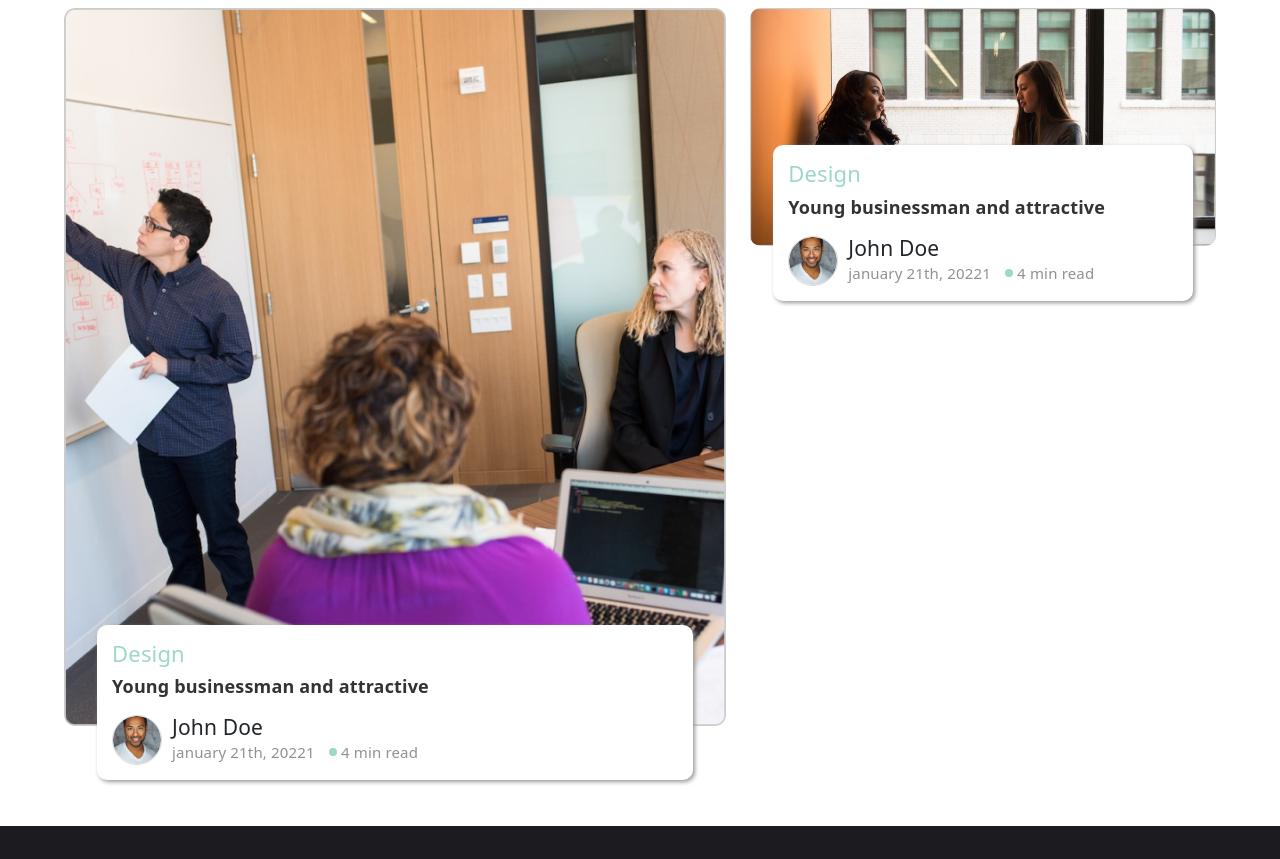
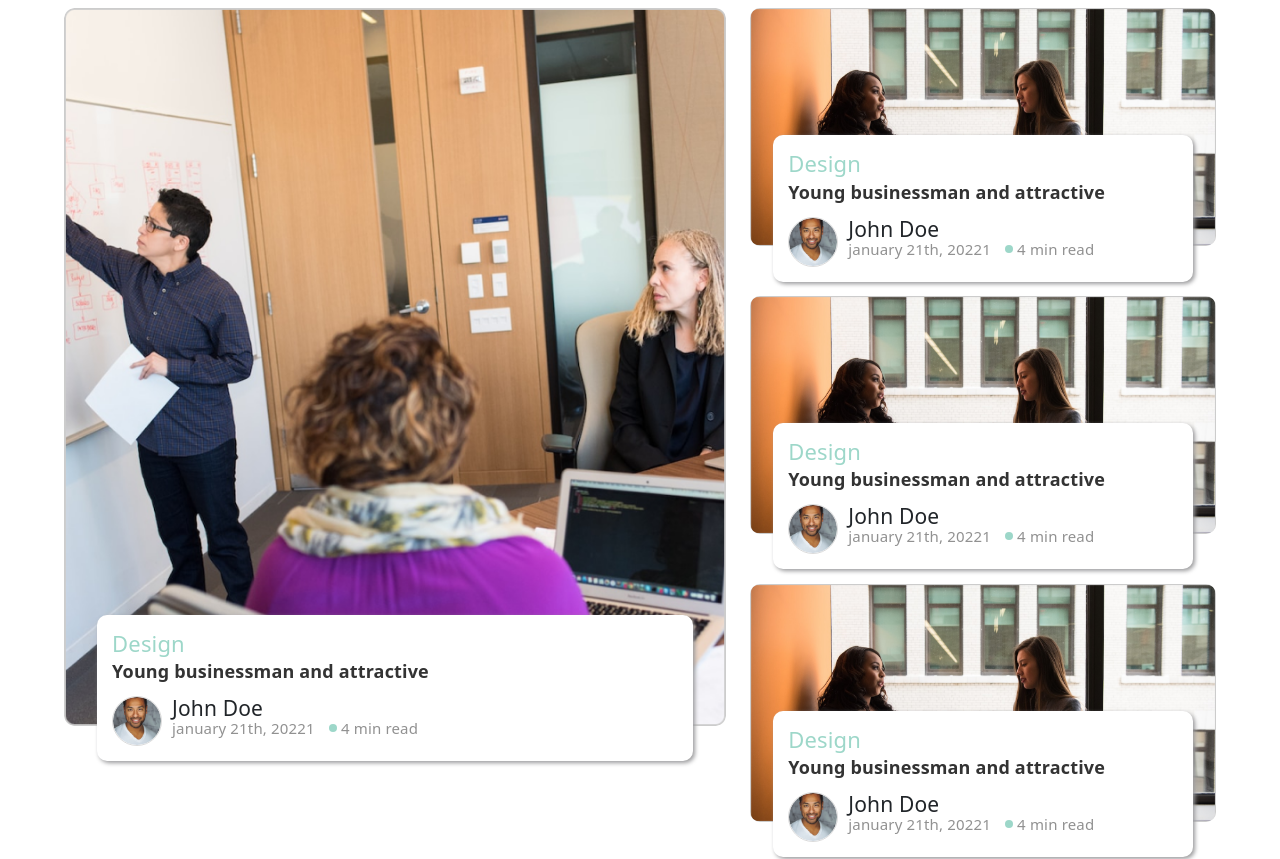
Before and after one commit to Boogie27/payizzy, a React (Create React App) app: page /blog in a window 1280 px wide. Shown: the part 1620-2479 px from the top of the page. Built offline with nearby package versions, Linux system fonts and the light colour scheme.

Commit message:
payizzy-app

```diff
--- a/src/components/blog/home/TrendingBlog.js
+++ b/src/components/blog/home/TrendingBlog.js
@@ -47,8 +47,8 @@ const TrandingBlogBody = () => {
     return (
         <div className="trending-blog-body">
             <Row className="show-grid">
-                <Col xs={12} sm={12} md={7} lg={7} xl={7}><LeftSide/></Col>
-                <Col xs={12} sm={12} md={5} lg={5} xl={5}><RightSide/></Col>
+                <Col xs={12} sm={12} md={12} lg={7} xl={7}><LeftSide/></Col>
+                <Col xs={12} sm={12} md={12} lg={5} xl={5}><RightSide/></Col>
             </Row>
         </div>
     )
@@ -113,6 +113,17 @@ const LeftSideFloatBottom = () => {
 
 const RightSide = () => {
     return (
+        <div className="right-side-main">
+            <RightSideItem/>
+            <RightSideItem/>
+            <RightSideItem/>
+        </div>
+    )
+}
+
+
+const RightSideItem = () => {
+    return (
         <div className="right-side">
             <img src={blog_img('4.png')} alt="blog-trending-1"/>
             <div className="float-parent">
--- a/src/components/css/Style.css
+++ b/src/components/css/Style.css
@@ -1376,7 +1376,7 @@ a {
 }
 .trending-blog-body .left-side .float-parent,
 .trending-blog-body .right-side .float-parent{
-    bottom: 100px;
+    bottom: 110px;
     z-index: 10;
     width: 100%;
     height: 1px;
@@ -1399,15 +1399,17 @@ a {
 }
 .trending-blog-body .left-side .float-content  .top .title-header h3,
 .trending-blog-body .right-side .float-content  .top .title-header h3{
+    margin: 0px;
     color: #9DD7C9;
     font-size: 22px;
 }
 .trending-blog-body .left-side .float-content .top .text p,
 .trending-blog-body .right-side .float-content .top .text p{
+    margin: 0px 0px 10px 0px;
     color: #333;
     font-size: 18px;
     font-weight: 600;
-    line-height: 25px;
+    line-height: 30px;
 }
 .trending-blog-body .left-side .float-content .float-bottom,
 .trending-blog-body .right-side .float-content .float-bottom{
@@ -1435,6 +1437,7 @@ a {
 .trending-blog-body .left-side .float-content .float-bottom .content ul li.date,
 .trending-blog-body .right-side .float-content .float-bottom .content ul li.date{
     font-size: 15px;
+    line-height: 15px;
     color: rgb(145, 145, 145);
 }
 .trending-blog-body .left-side .float-content .float-bottom .content ul li.date span .icon,
@@ -1448,6 +1451,9 @@ a {
 .trending-blog-body .right-side .float-content .float-bottom .content ul li.date span.duration{
     margin-left: 10px;
 }
+.trending-blog-body .right-side-main .right-side{
+    margin-bottom: 50px;
+}
 @media only screen and (max-width: 992px){
     .trending-blog{
         width: 100%;
@@ -1459,8 +1465,6 @@ a {
     .trending-blog-body .right-side .float-content .float-bottom .content ul li.date{
         font-size: 12px;
     }
-}
-@media only screen and (max-width: 767px){
     .trending-blog-body .left-side,
     .trending-blog-body .right-side{
         margin-bottom: 100px;
```
